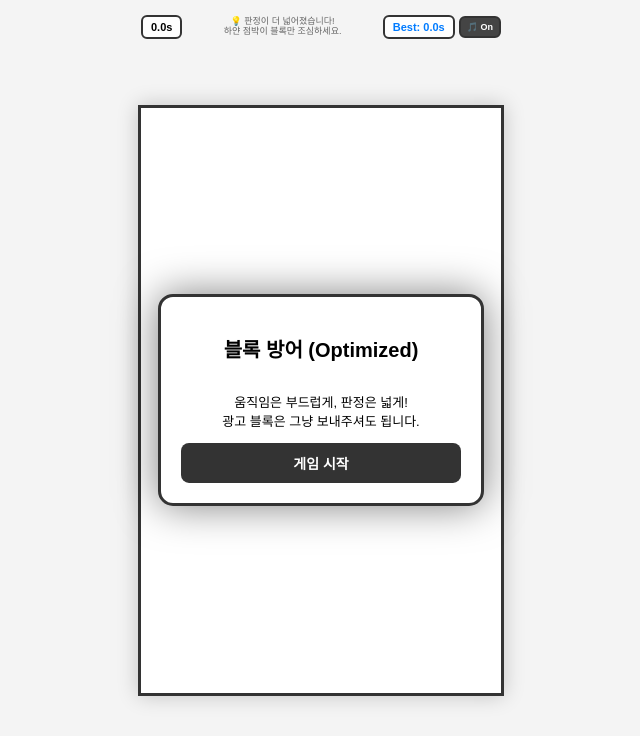
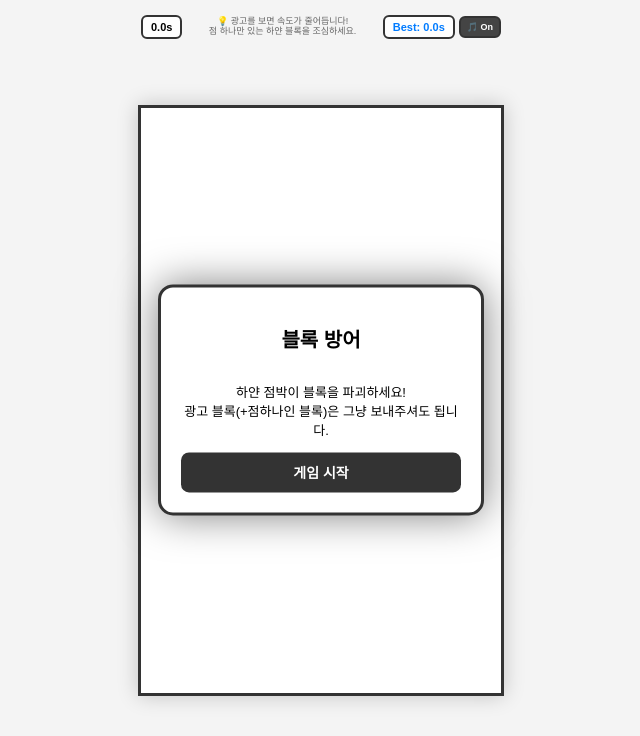
Before and after one commit to wealthsmurf/lookaut, a FastAPI app: page / in a window 1280 px wide. Shown: the top 736 px of the page, without its empty margins (319-959 px from the left). Run offline with FastAPI, Linux system fonts and the light colour scheme.

Commit message:
Update index.html

```diff
--- a/templates/index.html
+++ b/templates/index.html
@@ -66,7 +66,7 @@
     <div id="game-wrapper">
         <div id="ui-panel">
             <div id="time-display" class="info-box">0.0s</div>
-            <div class="tip-box">💡 판정이 더 넓어졌습니다!<br>하얀 점박이 블록만 조심하세요.</div>
+            <div class="tip-box">💡 광고를 보면 속도가 줄어듭니다!<br>점 하나만 있는 하얀 블록을 조심하세요.</div>
             <div class="right-ui-group">
                 <div id="best-display" class="info-box" style="color: #007bff;">Best: 0.0s</div>
                 <button id="mute-btn" onclick="toggleMute(event)">🎵 On</button>
@@ -76,8 +76,8 @@
         <canvas id="gameCanvas"></canvas>
 
         <div id="start-overlay" class="panel" style="display: flex; flex-direction: column;">
-            <h2 style="font-size: 20px;">블록 방어 (Optimized)</h2>
-            <p style="font-size: 13px;">움직임은 부드럽게, 판정은 넓게!<br>광고 블록은 그냥 보내주셔도 됩니다.</p>
+            <h2 style="font-size: 20px;">블록 방어</h2>
+            <p style="font-size: 13px;">하얀 점박이 블록을 파괴하세요!<br>광고 블록(+점하나인 블록)은 그냥 보내주셔도 됩니다.</p>
             <button onclick="startGame()">게임 시작</button>
         </div>
 
```
